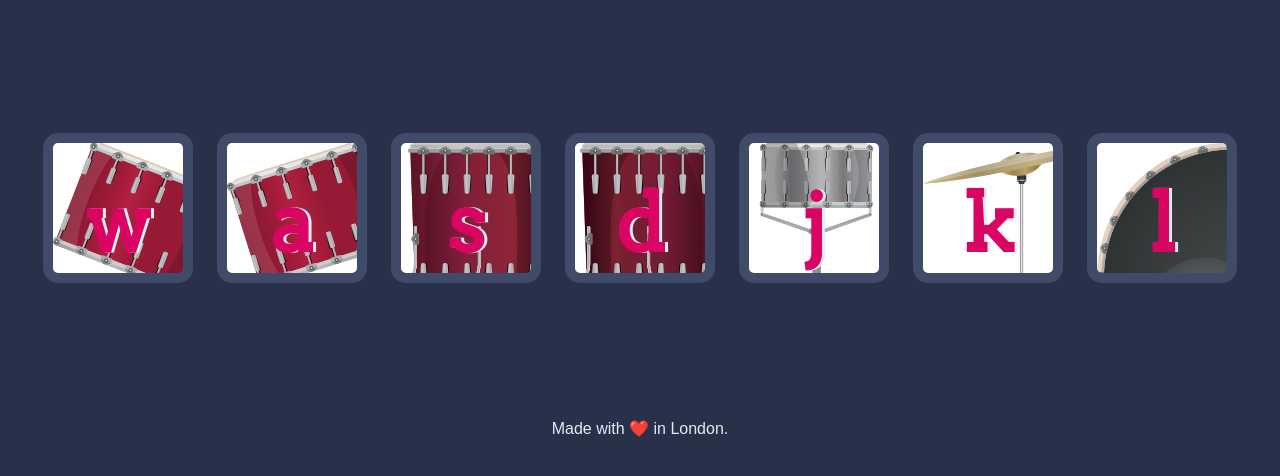
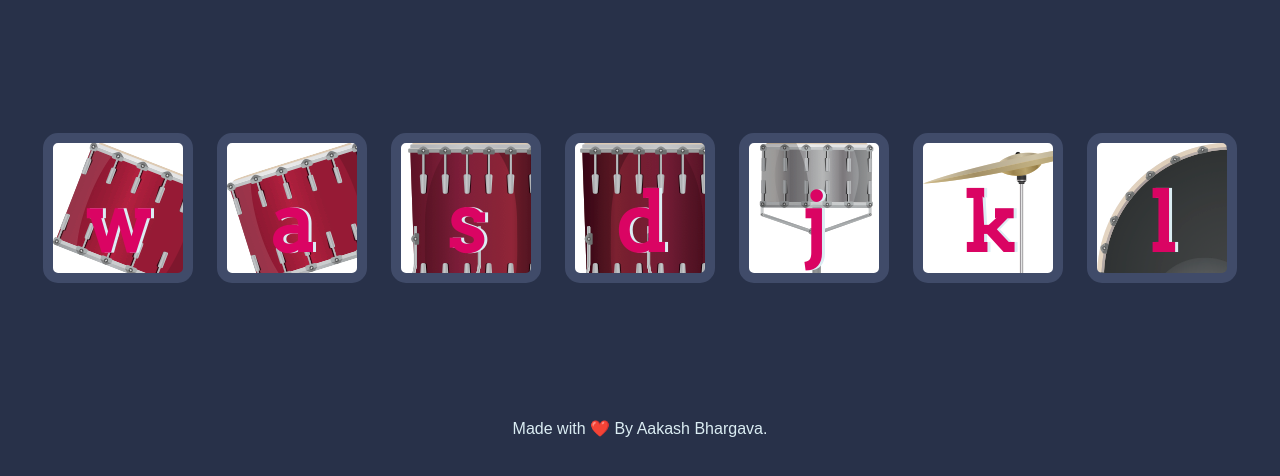
Before and after one commit to aakashbh1/Drum-Kit, a plain HTML site: page index.html in a window 1280 px wide. Shown: the part 156-632 px from the top of the page. Drawn offline with Linux system fonts and the light colour scheme.

Commit message:
Update index.html

```diff
--- a/index.html
+++ b/index.html
@@ -24,7 +24,7 @@
 <script src="index.js" charset="utf-8"></script>
 
 <footer>
-  Made with ❤️ in London.
+  Made with ❤️ By Aakash Bhargava.
 </footer>
 </body>
 </html>
```
